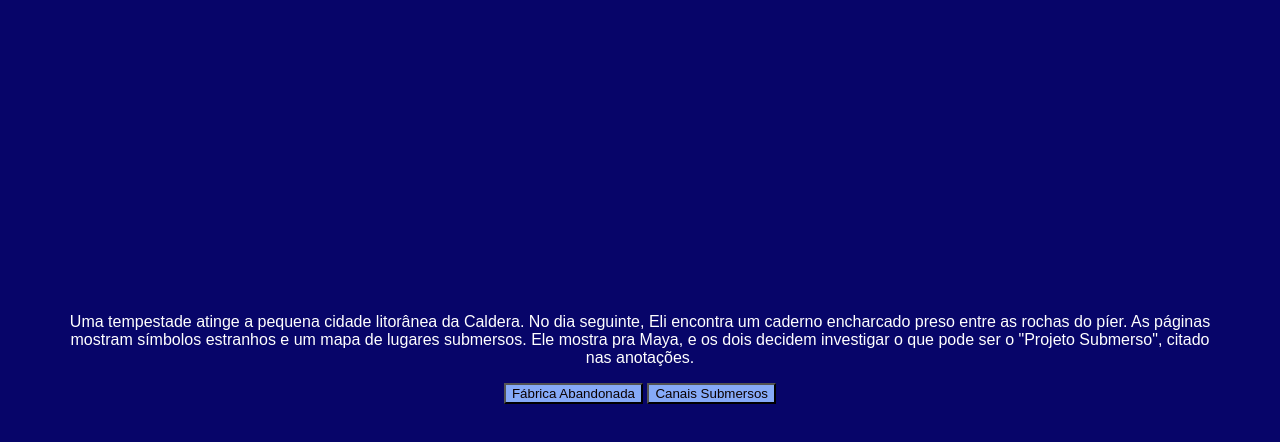
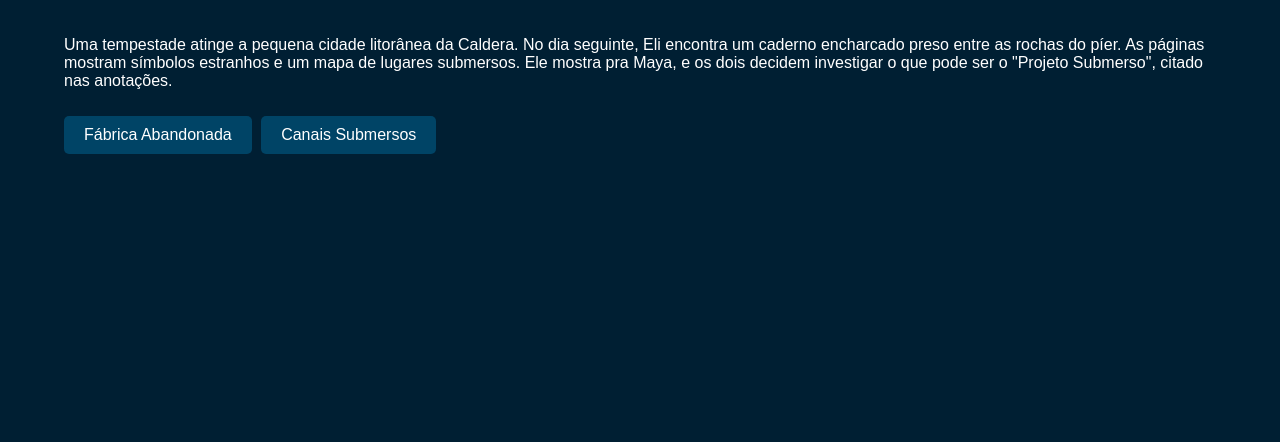
Before and after one commit to annepereiramoraes-rgb/Cidade-Submersa, a plain HTML site: page index.html in a window 1280 px wide. Drawn offline with Linux system fonts and the light colour scheme; a web font is replaced by a local one.

Commit message:
commit2 style.css
commit2 style.css

```diff
--- a/style.css
+++ b/style.css
@@ -1,19 +1,15 @@
-
 body {
-    background-color: #070569;
+    background-color: #001f33;
     color: white;
     font-family: "Bai Jamjuree", sans-serif;
-    display: flex;
-    justify-content: center;
-    align-items: center;
-    height: 700px;
     margin: 0;
+    padding: 0;
 }
 
-button {
-    background-color: #86aaf8;
-    color: rgb(10, 0, 0);
-    font-family: "Bai Jamjuree", sans-serif;
+main {
+    max-width: 90%;
+    margin: 0 auto;
+    padding: 20px;
 }
 
 .passo {
@@ -21,14 +17,20 @@ button {
 }
 
 .passo.ativo {
-    display:block;
+    display: block;
 }
 
-main {
-    text-align: center;
-    max-width: 90%;
+button {
+    background-color: #004466;
+    color: white;
+    border: none;
+    padding: 10px 20px;
+    margin: 10px 5px 0 0;
+    cursor: pointer;
+    border-radius: 5px;
+    font-size: 16px;
 }
 
-img {
-    max-width: 90%;
+button:hover {
+    background-color: #006699;
 }
```
